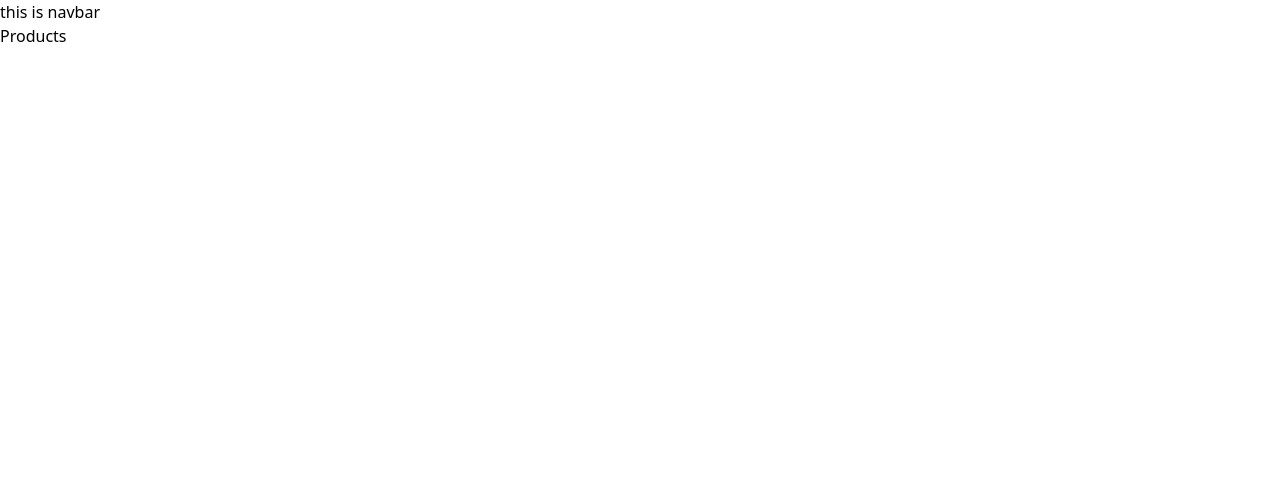
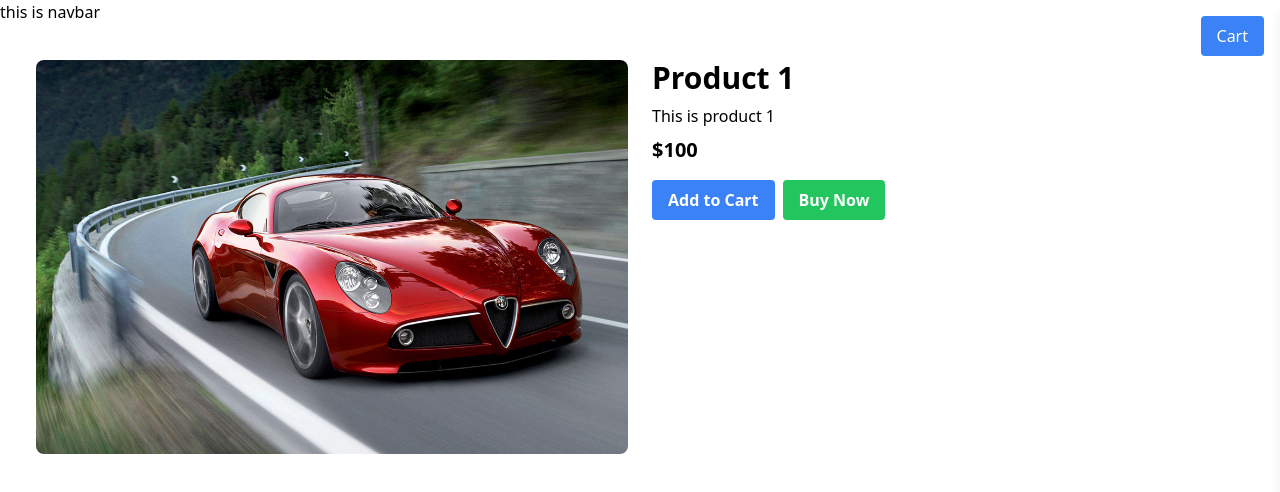
Before and after one commit to Sameer-Ahmed1/ecomm, a React (Vite) app: page /products/1 in a window 1280 px wide. Shown: the top 492 px of the page. Built offline with nearby package versions, Linux system fonts and the light colour scheme.

Commit message:
add product page and use context api

```diff
--- a/src/App.jsx
+++ b/src/App.jsx
@@ -1,14 +1,18 @@
-import {   Outlet } from "react-router-dom";
+import { Outlet } from "react-router-dom";
+import { ProductProvider } from "./contexts/ProductContext";
+import { CartProvider } from "./contexts/CartContext";
+import CartSideBar from "./components/CartSideBar";
 function App() {
   return (
-    <>
-      <div >
-       <div>this is navbar</div>
-        <div >
-           <Outlet />
+    <ProductProvider>
+      <CartProvider>
+        <div>this is navbar</div>
+        <div>
+          <Outlet />
         </div>
-      </div>
-    </>
+        <CartSideBar />
+      </CartProvider>
+    </ProductProvider>
   );
 }
 
--- /dev/null
+++ b/src/components/CartSideBar.jsx
@@ -0,0 +1,52 @@
+import React, { useContext, useState } from "react";
+import { CartContext } from "../contexts/CartContext";
+
+const CartSideBar = () => {
+  const { cart, removeFromCart } = useContext(CartContext);
+  const [isOpen, setIsOpen] = useState(false);
+
+  const toggleSidebar = () => {
+    setIsOpen(!isOpen);
+  };
+
+  if (!cart) {
+    return <div>loading...</div>;
+  }
+
+  return (
+    <div className="relative">
+      <button
+        onClick={toggleSidebar}
+        className="fixed top-0 right-0 m-4 bg-blue-500 text-white px-4 py-2 rounded"
+      >
+        Cart
+      </button>
+      <div
+        className={`transform ${
+          isOpen ? "translate-x-0" : "translate-x-full"
+        } fixed right-0 top-0 h-full w-64 p-4 bg-white border-l shadow-lg transition-transform duration-200 ease-in-out`}
+      >
+        <h2 className="text-2xl font-bold mb-4">Your Cart</h2>
+        {cart.map((product) => (
+          <div key={product.id} className="flex justify-between mb-4">
+            <div>
+              <h3 className="text-xl">{product.name}</h3>
+              <p>${product.price}</p>
+            </div>
+            <button
+              onClick={() => removeFromCart(product.id)}
+              className="bg-red-500 text-white px-2 py-1 rounded"
+            >
+              Remove
+            </button>
+          </div>
+        ))}
+        <p className="text-xl font-bold">
+          Total: ${cart.reduce((total, product) => total + product.price, 0)}
+        </p>
+      </div>
+    </div>
+  );
+};
+
+export default CartSideBar;
--- /dev/null
+++ b/src/contexts/CartContext.jsx
@@ -0,0 +1,21 @@
+import React, { createContext, useState } from "react";
+
+export const CartContext = createContext();
+
+export const CartProvider = ({ children }) => {
+  const [cart, setCart] = useState([]);
+
+  const addToCart = (product) => {
+    setCart([...cart, product]);
+  };
+
+  const removeFromCart = (productId) => {
+    setCart(cart.filter((product) => product.id !== productId));
+  };
+
+  return (
+    <CartContext.Provider value={{ cart, addToCart, removeFromCart }}>
+      {children}
+    </CartContext.Provider>
+  );
+};
--- /dev/null
+++ b/src/contexts/ProductContext.jsx
@@ -0,0 +1,22 @@
+import React, { createContext, useState, useEffect } from "react";
+import productService from "../services/product";
+
+export const ProductContext = createContext();
+
+export const ProductProvider = ({ children }) => {
+  const [products, setProducts] = useState([]);
+
+  useEffect(() => {
+    const getProducts = async () => {
+      const products = await productService.fetchAllProducts();
+      setProducts(products);
+    };
+    getProducts();
+  }, []);
+
+  return (
+    <ProductContext.Provider value={{ products }}>
+      {children}
+    </ProductContext.Provider>
+  );
+};
--- a/src/pages/HomePage.jsx
+++ b/src/pages/HomePage.jsx
@@ -1,25 +1,28 @@
-import React, { useState } from 'react';
-import ProductCard from '../components/productCard';
-import products from '../Data/products';
+import React, { useContext, useEffect, useState } from "react";
+import ProductCard from "../components/ProductCard";
+import { ProductContext } from "../contexts/ProductContext";
 
 function HomePage() {
-    const [search, setSearch] = useState('');
+  const { products } = useContext(ProductContext);
 
-    const filteredProducts = products.filter(product =>
+  const [search, setSearch] = useState("");
+  const filteredProducts = products.filter((product) =>
     product.name.toLowerCase().includes(search.toLowerCase())
   );
-
+  if (!products) {
+    return <div>loading...</div>;
+  }
   return (
     <div>
       <input
         type="text"
         placeholder="Search products..."
         value={search}
-                onChange={e => setSearch(e.target.value)}
+        onChange={(e) => setSearch(e.target.value)}
         className="p-2 m-4 border rounded w-full md:w-1/2 lg:w-2/3"
       />
       <div className="flex flex-wrap justify-center">
-                {filteredProducts.map(product => (
+        {filteredProducts.map((product) => (
           <ProductCard key={product.id} product={product} />
         ))}
       </div>
--- a/src/pages/ProductsPage.jsx
+++ b/src/pages/ProductsPage.jsx
@@ -1,11 +1,50 @@
-import { useParams } from 'react-router-dom';
+import { useParams } from "react-router-dom";
+import productService from "../services/product";
+import { useEffect, useState } from "react";
 const ProductsPage = () => {
-    const { id } = useParams();
-    console.log("id "+id)
-    return (
-        <div>
-        <h1>Products</h1>
-        </div>
-    );
+  const { id } = useParams();
+  const [product, setProduct] = useState(null);
+
+  const getProduct = async (id) => {
+    try {
+      const productData = await productService.fetchProduct(+id);
+      setProduct(productData);
+      //   console.log(productData)
+    } catch (e) {
+      alert("Product not found" + e);
     }
+  };
+  useEffect(() => {
+    // console.log('id', id)
+    getProduct(id);
+    return () => {
+      setProduct(null);
+    };
+  }, [id]);
+  if (!product) {
+    return <div>Loading...</div>;
+  }
+  return (
+    <div className="flex flex-col md:flex-row m-6">
+      <div className="w-full md:w-1/2 p-3">
+        <img
+          className="rounded-lg w-full"
+          src={product.image}
+          alt={product.name}
+        />
+      </div>
+      <div className="w-full md:w-1/2 p-3">
+        <h1 className="text-3xl font-bold mb-2">{product.name}</h1>
+        <p className="mb-2">{product.description}</p>
+        <p className="text-xl font-bold mb-4">${product.price}</p>
+        <button className="bg-blue-500 hover:bg-blue-700 text-white font-bold py-2 px-4 rounded mr-2">
+          Add to Cart
+        </button>
+        <button className="bg-green-500 hover:bg-green-700 text-white font-bold py-2 px-4 rounded">
+          Buy Now
+        </button>
+      </div>
+    </div>
+  );
+};
 export default ProductsPage;
--- /dev/null
+++ b/src/services/product.js
@@ -0,0 +1,26 @@
+import products from "../Data/products";
+
+function fetchAllProducts() {
+  return new Promise((resolve) => {
+    setTimeout(() => {
+      resolve(products);
+    }, 1000);
+  });
+}
+
+function fetchProduct(id) {
+  return new Promise((resolve, reject) => {
+    setTimeout(() => {
+      const product = products.find((product) => {
+        return product.id === id;
+      });
+      if (product) {
+        resolve(product);
+      } else {
+        reject(new Error("Product not found"));
+      }
+    }, 1000);
+  });
+}
+
+export default { fetchAllProducts, fetchProduct };
```
Lines whose indentation alone changed are shown as unchanged.
